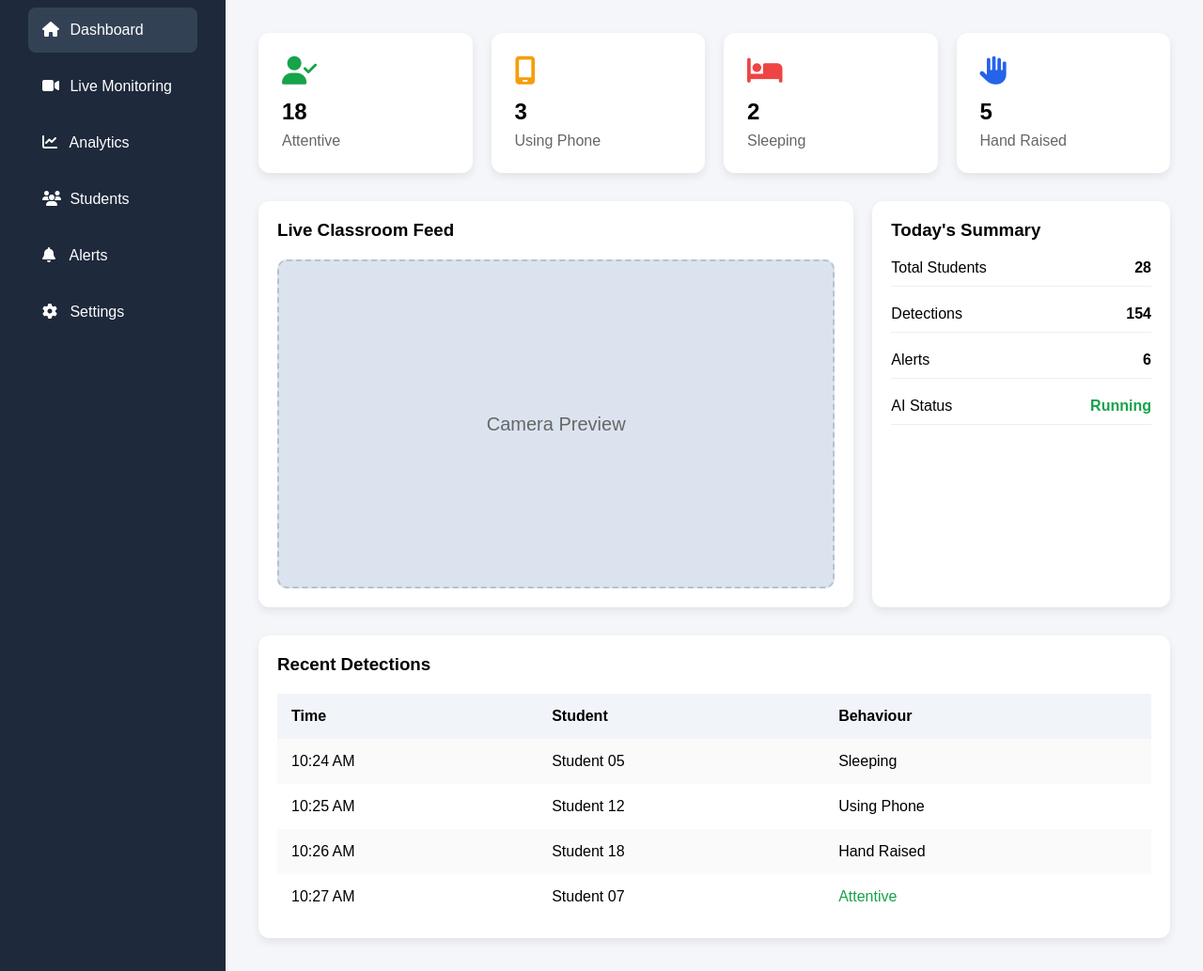
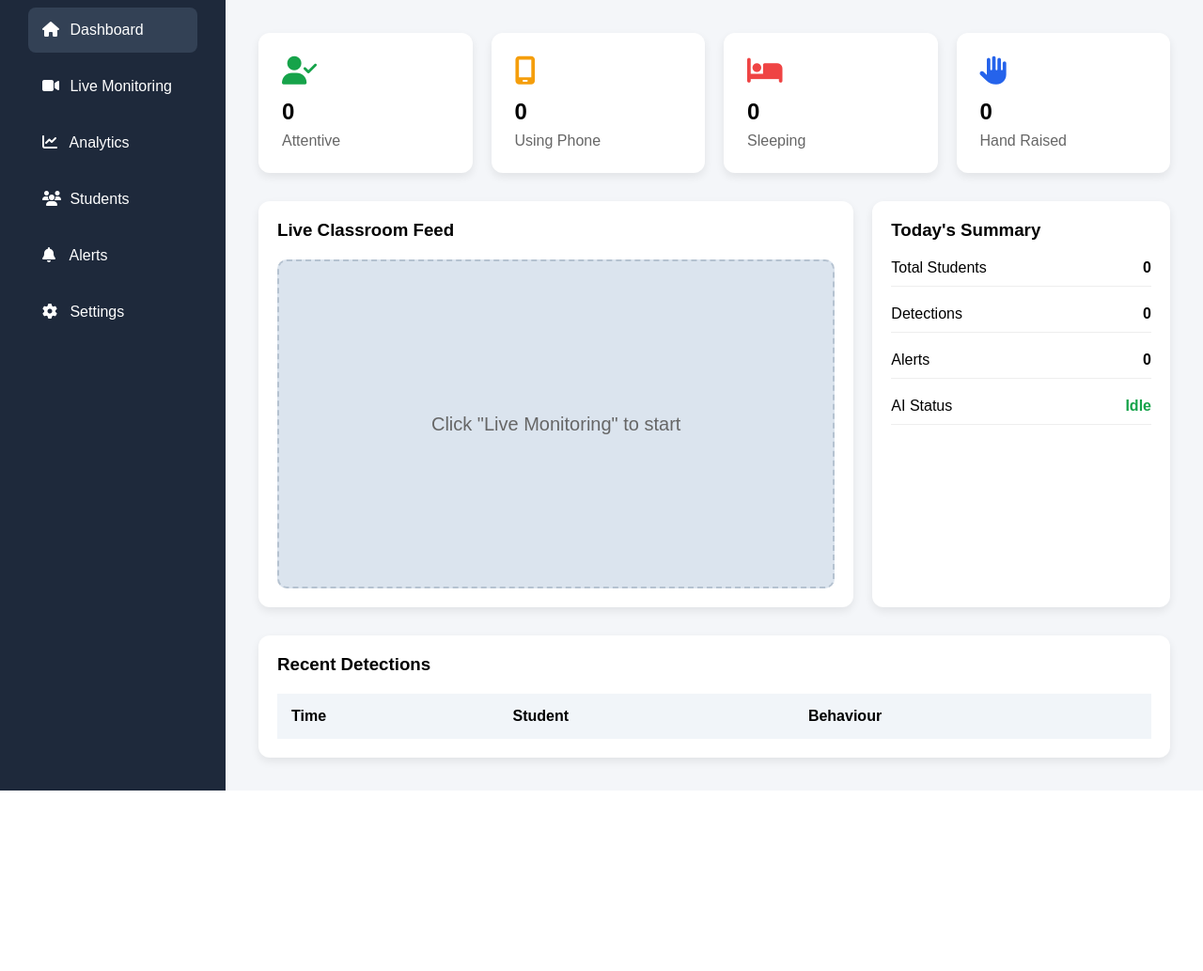
Before and after one commit to unrealvansh/student-behavior-recognition, a Python web app: template templates/index.html in a window 1280 px wide. Shown: the part 90-1123 px from the top of the page at 94% size. After the commit the page ends 931 px from the top, so only its background shows below. Run offline with Jinja, Linux system fonts and the light colour scheme; the template is opened without the code that fills it, so the values that code supplies are empty; some libraries are stand-ins or nearby versions.

Commit message:
Update index.html

```diff
--- a/templates/index.html
+++ b/templates/index.html
@@ -5,23 +5,17 @@
     <meta name="viewport" content="width=device-width, initial-scale=1.0">
     <title>Student Behaviour Recognition Dashboard</title>
     <link rel="stylesheet" href="../static/css/style.css">
-
-
-    <!-- Font Awesome -->
-    <link rel="stylesheet"
-        href="https://cdnjs.cloudflare.com/ajax/libs/font-awesome/6.5.1/css/all.min.css">
+    <link rel="stylesheet" href="https://cdnjs.cloudflare.com/ajax/libs/font-awesome/6.5.1/css/all.min.css">
 </head>
 <body>
 
 <div class="container">
 
-    <!-- Sidebar -->
     <aside class="sidebar">
         <h2>Behave X</h2>
-
         <ul>
             <li class="active"><i class="fas fa-home"></i> Dashboard</li>
-            <li><i class="fas fa-video"></i> Live Monitoring</li>
+            <li id="live-toggle"><i class="fas fa-video"></i> Live Monitoring</li>
             <li><i class="fas fa-chart-line"></i> Analytics</li>
             <li><i class="fas fa-users"></i> Students</li>
             <li><i class="fas fa-bell"></i> Alerts</li>
@@ -29,135 +23,93 @@
         </ul>
     </aside>
 
-    <!-- Main Content -->
     <main class="main">
 
-        <!-- Header -->
         <header>
             <div>
                 <h1>Student Behaviour Recognition</h1>
                 <p>AI Powered Classroom Monitoring</p>
             </div>
-
             <div class="profile">
                 <i class="fas fa-bell"></i>
                 <img src="" alt="">
             </div>
         </header>
 
-        <!-- Stats -->
         <section class="cards">
-
             <div class="card">
                 <i class="fas fa-user-check green"></i>
-                <h2>18</h2>
+                <h2 id="stat-attentive">0</h2>
                 <p>Attentive</p>
             </div>
-
             <div class="card">
                 <i class="fas fa-mobile-screen orange"></i>
-                <h2>3</h2>
+                <h2 id="stat-phone">0</h2>
                 <p>Using Phone</p>
             </div>
-
             <div class="card">
                 <i class="fas fa-bed red"></i>
-                <h2>2</h2>
+                <h2 id="stat-sleeping">0</h2>
                 <p>Sleeping</p>
             </div>
-
             <div class="card">
                 <i class="fas fa-hand-paper blue"></i>
-                <h2>5</h2>
+                <h2 id="stat-hand">0</h2>
                 <p>Hand Raised</p>
             </div>
-
         </section>
 
-        <!-- Middle -->
         <section class="middle">
-
             <div class="camera">
                 <h3>Live Classroom Feed</h3>
-
                 <div class="camera-box">
-                    Camera Preview
+                    <img id="live-feed" src="" alt="Live Feed" style="width:100%;height:100%;object-fit:cover;display:none;">
+                    <span id="camera-placeholder">Click "Live Monitoring" to start</span>
                 </div>
-
             </div>
-
             <div class="summary">
-
                 <h3>Today's Summary</h3>
-
                 <div class="summary-item">
                     <span>Total Students</span>
-                    <strong>28</strong>
+                    <strong id="sum-total">0</strong>
                 </div>
-
                 <div class="summary-item">
                     <span>Detections</span>
-                    <strong>154</strong>
+                    <strong id="sum-detections">0</strong>
                 </div>
-
                 <div class="summary-item">
                     <span>Alerts</span>
-                    <strong>6</strong>
+                    <strong id="sum-alerts">0</strong>
                 </div>
-
                 <div class="summary-item">
                     <span>AI Status</span>
-                    <strong class="green-text">Running</strong>
+                    <strong id="sum-status" class="green-text">Idle</strong>
                 </div>
-
             </div>
-
         </section>
 
-        <!-- Recent Detections -->
         <section class="table">
-
             <h3>Recent Detections</h3>
-
             <table>
-
-                <tr>
-                    <th>Time</th>
-                    <th>Student</th>
-                    <th>Behaviour</th>
-                </tr>
-
-                <tr>
-                    <td>10:24 AM</td>
-                    <td>Student 05</td>
-                    <td class="red-text">Sleeping</td>
-                </tr>
-
-                <tr>
-                    <td>10:25 AM</td>
-                    <td>Student 12</td>
-                    <td class="orange-text">Using Phone</td>
-                </tr>
-
-                <tr>
-                    <td>10:26 AM</td>
-                    <td>Student 18</td>
-                    <td class="blue-text">Hand Raised</td>
-                </tr>
-
-                <tr>
-                    <td>10:27 AM</td>
-                    <td>Student 07</td>
-                    <td class="green-text">Attentive</td>
-                </tr>
-
+                <thead>
+                    <tr>
+                        <th>Time</th>
+                        <th>Student</th>
+                        <th>Behaviour</th>
+                    </tr>
+                </thead>
+                <tbody id="detections-body">
+                    <!-- Dynamic rows -->
+                </tbody>
             </table>
-
         </section>
 
     </main>
 
 </div>
 
+<script src="https://cdn.socket.io/4.5.4/socket.io.min.js"></script>
+<script src="../static/js/dashboard.js"></script>
+
 </body>
 </html>
```
